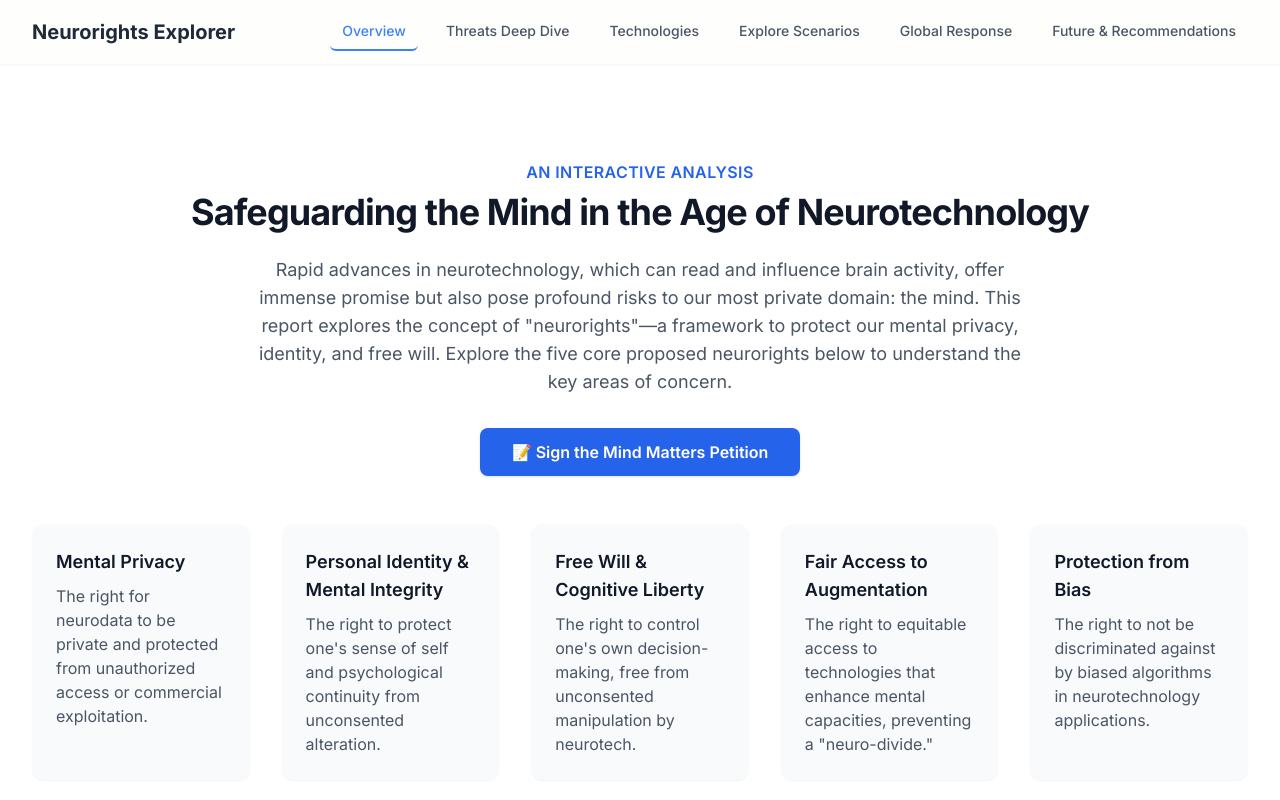
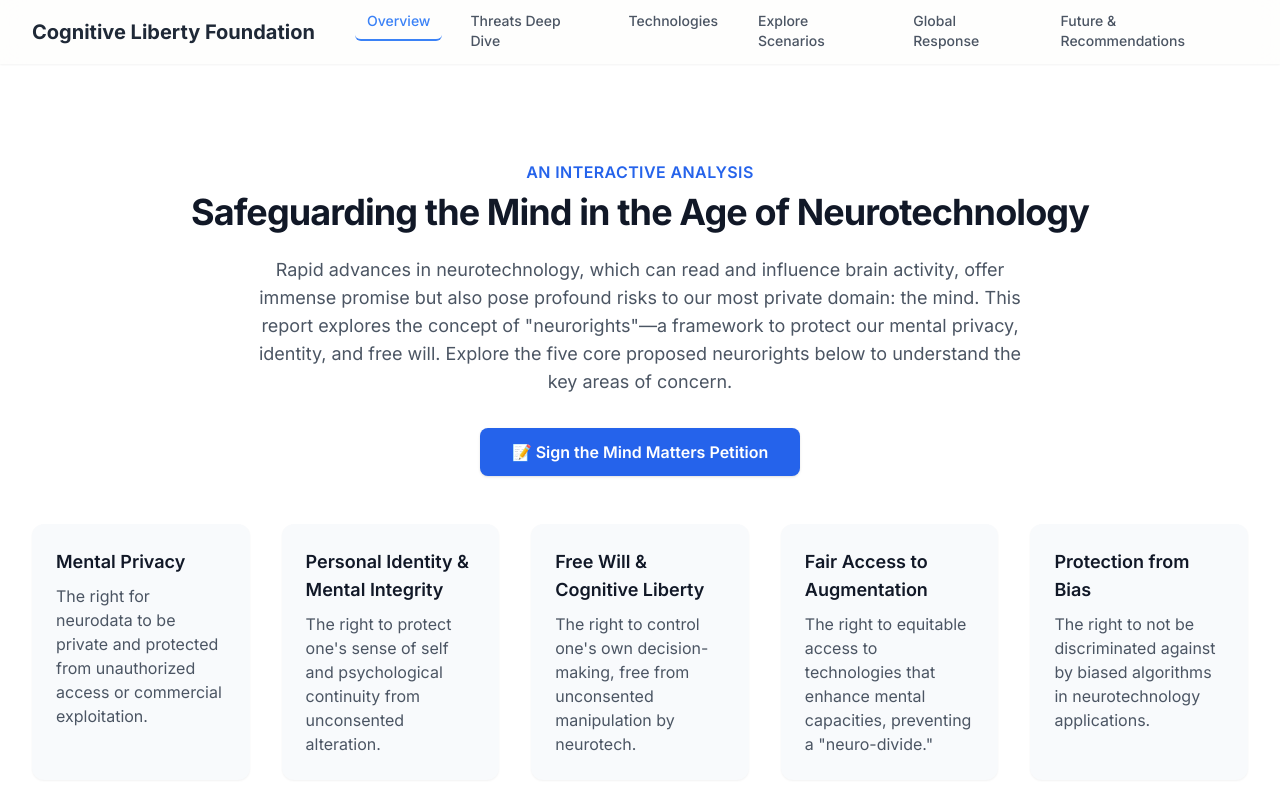
Before and after one commit to mathaes33/Cognitive-Liberty-Website, a plain HTML site: page index.html in a window 1280 px wide. Shown: the top 800 px of the page. Drawn offline with nearby package versions, Linux system fonts and the light colour scheme; a script that the page names is missing.

Commit message:
Update index.html

```diff
--- a/index.html
+++ b/index.html
@@ -76,7 +76,7 @@
         <nav class="container mx-auto px-4 sm:px-6 lg:px-8">
             <div class="flex items-center justify-between h-16">
                 <div class="flex-shrink-0">
-                    <h1 class="text-xl font-bold text-gray-800">Neurorights Explorer</h1>
+                    <h1 class="text-xl font-bold text-gray-800"> Cognitive Liberty Foundation </h1>
                 </div>
                 <div class="hidden md:block">
                     <div class="ml-10 flex items-baseline space-x-4">
```
